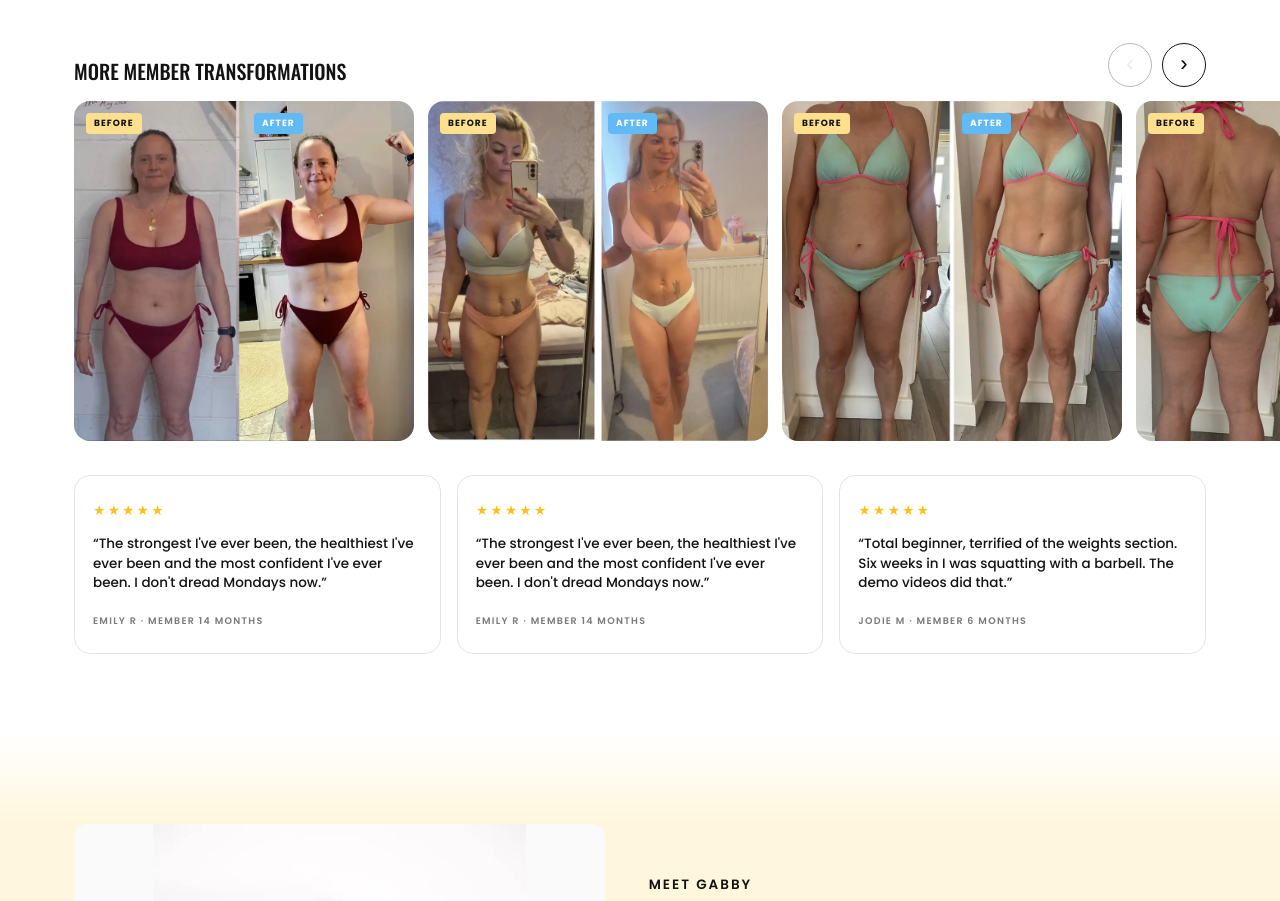
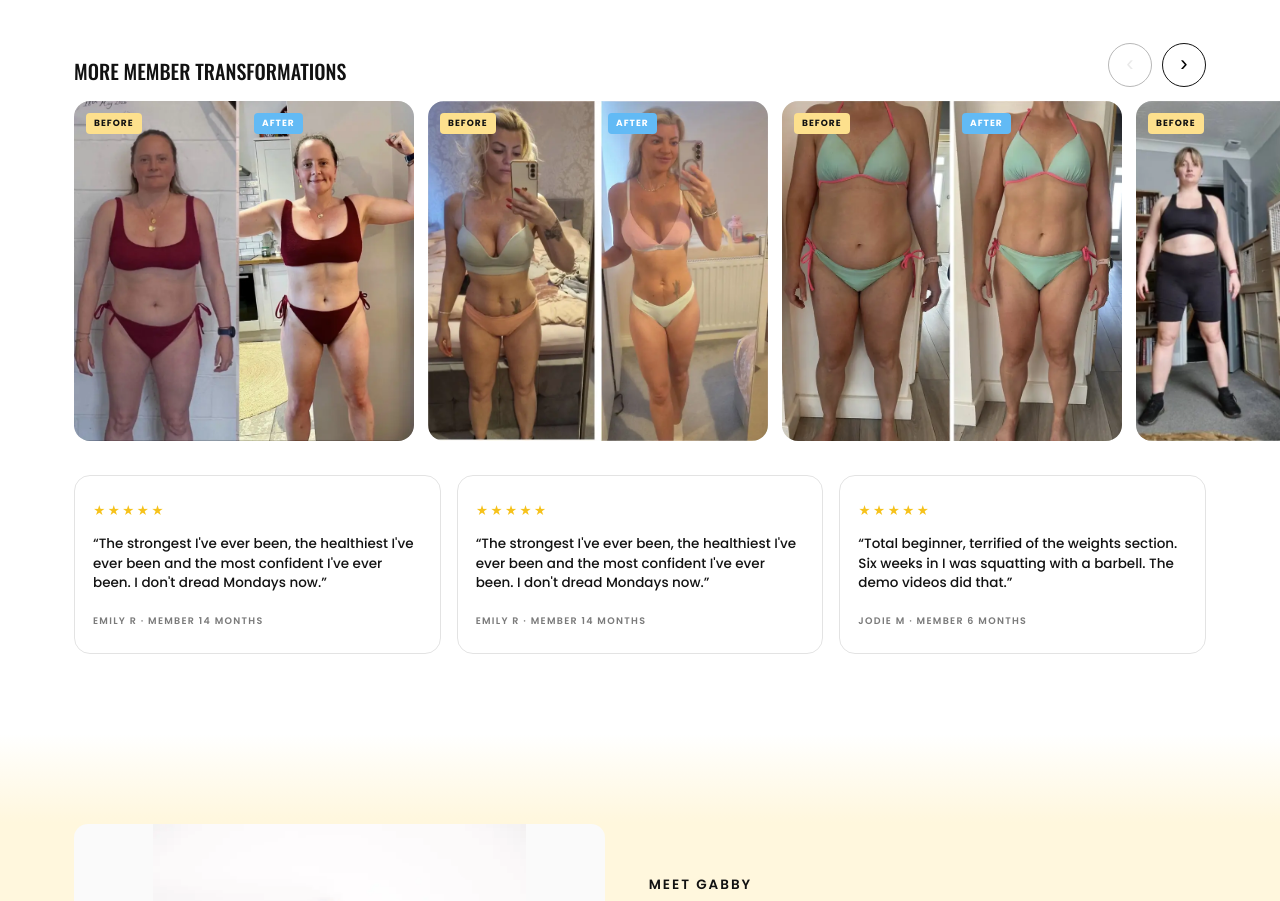
Before and after one commit to repshealth/shapeupwithgabby, a plain HTML site: page index.html in a window 1280 px wide. Shown: the part 6219-7120 px from the top of the page. Drawn offline with nearby package versions, Linux system fonts and the light colour scheme.

Commit message:
Homepage transformations: one front view per member
Co-Authored-By: Claude Opus 5.5 <noreply@anthropic.com>
Claude-Session: https://claude.ai/code/session_013Mw8Cqs7Q7rrv2b2D7AdRd

```diff
--- a/index.html
+++ b/index.html
@@ -706,17 +706,10 @@ a{color:inherit}
     <figure class="su-tf"><img src="images/img-26.webp" alt="Shape Up member before and after" loading="lazy"><span class="lbl b">Before</span><span class="lbl a">After</span></figure>
     <figure class="su-tf"><img src="images/img-27.webp" alt="Shape Up member before and after" loading="lazy"><span class="lbl b">Before</span><span class="lbl a">After</span></figure>
     <figure class="su-tf"><img src="images/img-28.webp" alt="Shape Up member before and after" loading="lazy"><span class="lbl b">Before</span><span class="lbl a">After</span></figure>
-    <figure class="su-tf"><img src="images/img-29.webp" alt="Shape Up member before and after" loading="lazy"><span class="lbl b">Before</span><span class="lbl a">After</span></figure>
-    <figure class="su-tf"><img src="images/img-30.webp" alt="Shape Up member before and after" loading="lazy"><span class="lbl b">Before</span><span class="lbl a">After</span></figure>
     <figure class="su-tf"><img src="images/img-31.webp" alt="Shape Up member before and after" loading="lazy"><span class="lbl b">Before</span><span class="lbl a">After</span></figure>
-    <figure class="su-tf"><img src="images/img-32.webp" alt="Shape Up member before and after" loading="lazy"><span class="lbl b">Before</span><span class="lbl a">After</span></figure>
-    <figure class="su-tf"><img src="images/img-33.webp" alt="Shape Up member before and after" loading="lazy"><span class="lbl b">Before</span><span class="lbl a">After</span></figure>
     <figure class="su-tf"><img src="images/img-34.webp" alt="Shape Up member before and after" loading="lazy"><span class="lbl b">Before</span><span class="lbl a">After</span></figure>
     <figure class="su-tf"><img src="images/img-35.webp" alt="Shape Up member before and after" loading="lazy"><span class="lbl b">Before</span><span class="lbl a">After</span></figure>
-    <figure class="su-tf"><img src="images/img-36.webp" alt="Shape Up member before and after" loading="lazy"><span class="lbl b">Before</span><span class="lbl a">After</span></figure>
     <figure class="su-tf"><img src="images/img-37.webp" alt="Shape Up member before and after" loading="lazy"><span class="lbl b">Before</span><span class="lbl a">After</span></figure>
-    <figure class="su-tf"><img src="images/img-38.webp" alt="Shape Up member before and after" loading="lazy"><span class="lbl b">Before</span><span class="lbl a">After</span></figure>
-    <figure class="su-tf"><img src="images/img-39.webp" alt="Shape Up member before and after" loading="lazy"><span class="lbl b">Before</span><span class="lbl a">After</span></figure>
   </div>
   <div class="su-wrap">
     <div class="su-reviews">
```
